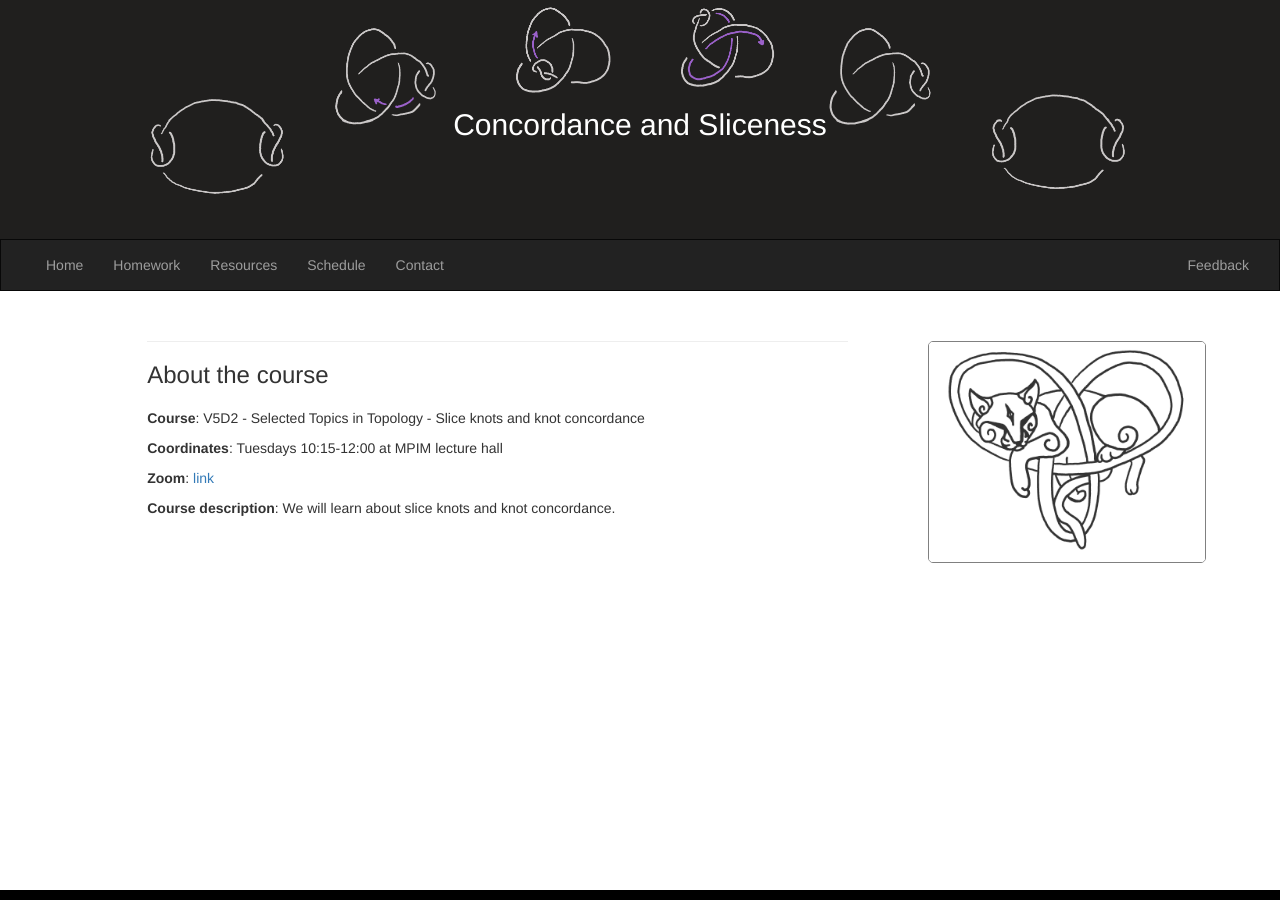
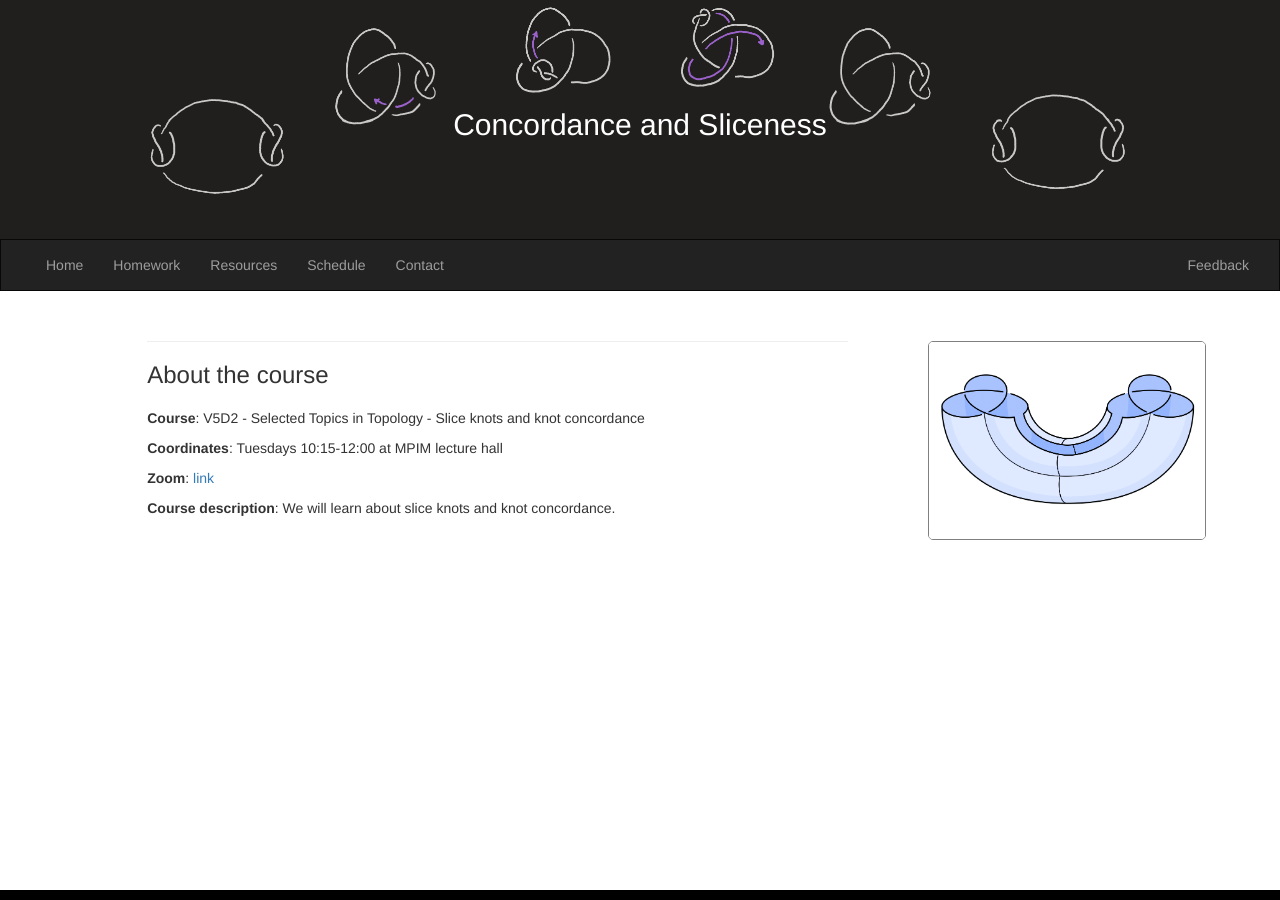
Before and after one commit to imsundberg/concordance, a Jekyll site: the page built from README.md, in a window 1280 px wide. Built offline with Jekyll 4.4.1, drawn with Linux system fonts in a browser that asks for light colours; our own code applies the rules of GitHub Pages for plain Markdown files.

Commit message:
Update home.html

```diff
--- a/_includes/home.html
+++ b/_includes/home.html
@@ -41,7 +41,7 @@
 
 	<div class="col-sm-4">
 		<div id="img-container" class="tooltip" style="text-align: center">
-			<a href="https://www.youtube.com/watch?v=dQw4w9WgXcQ"><img src="https://imsundberg.github.io/concordance/files/knot_cat.png" id="img"></a>
+			<a href="https://www.youtube.com/watch?v=dQw4w9WgXcQ"><img src="https://imsundberg.github.io/concordance/files/macaroni.png" id="img"></a>
   			<span class="tooltiptext">Knot cat</span>
 		</div>
 	</div>
```
